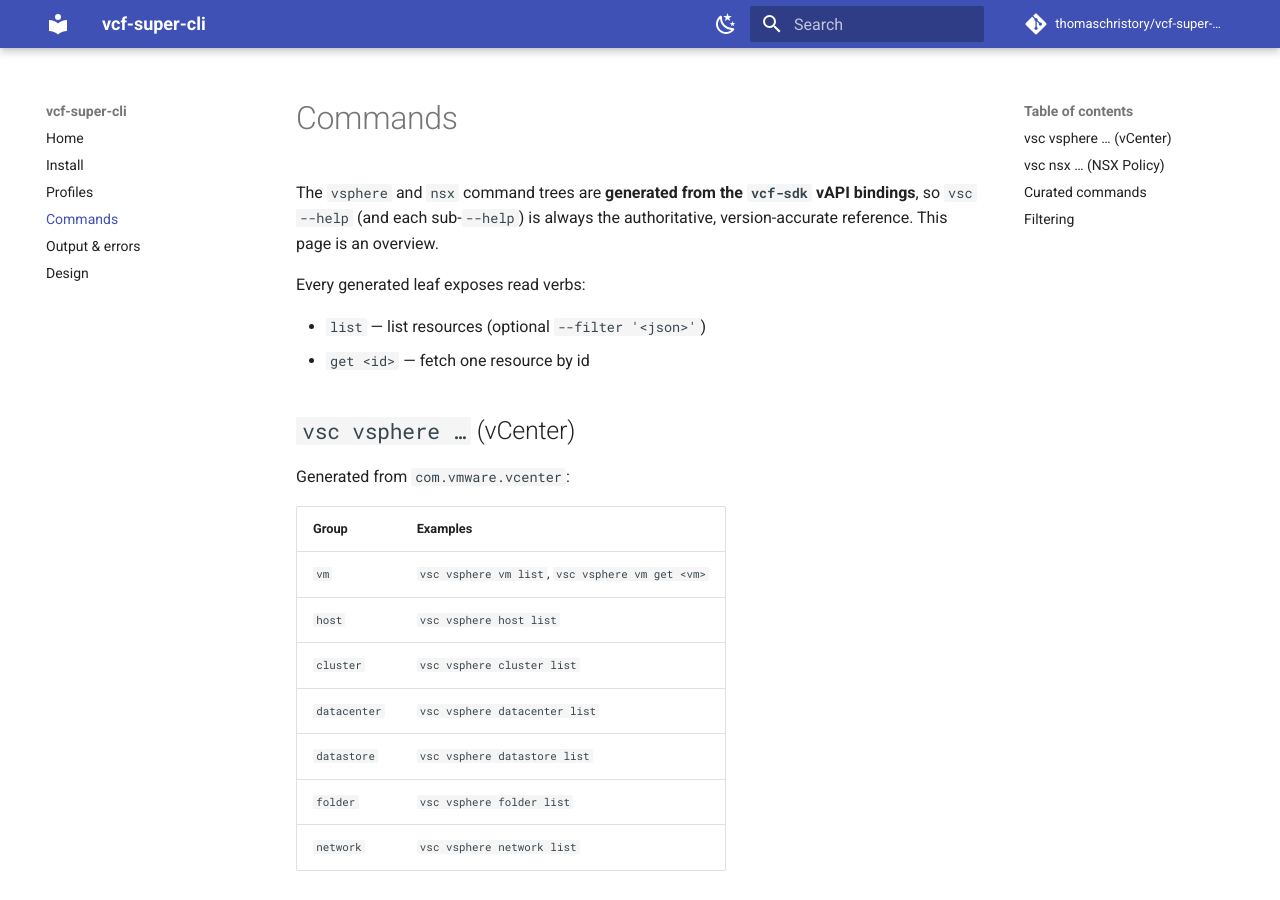
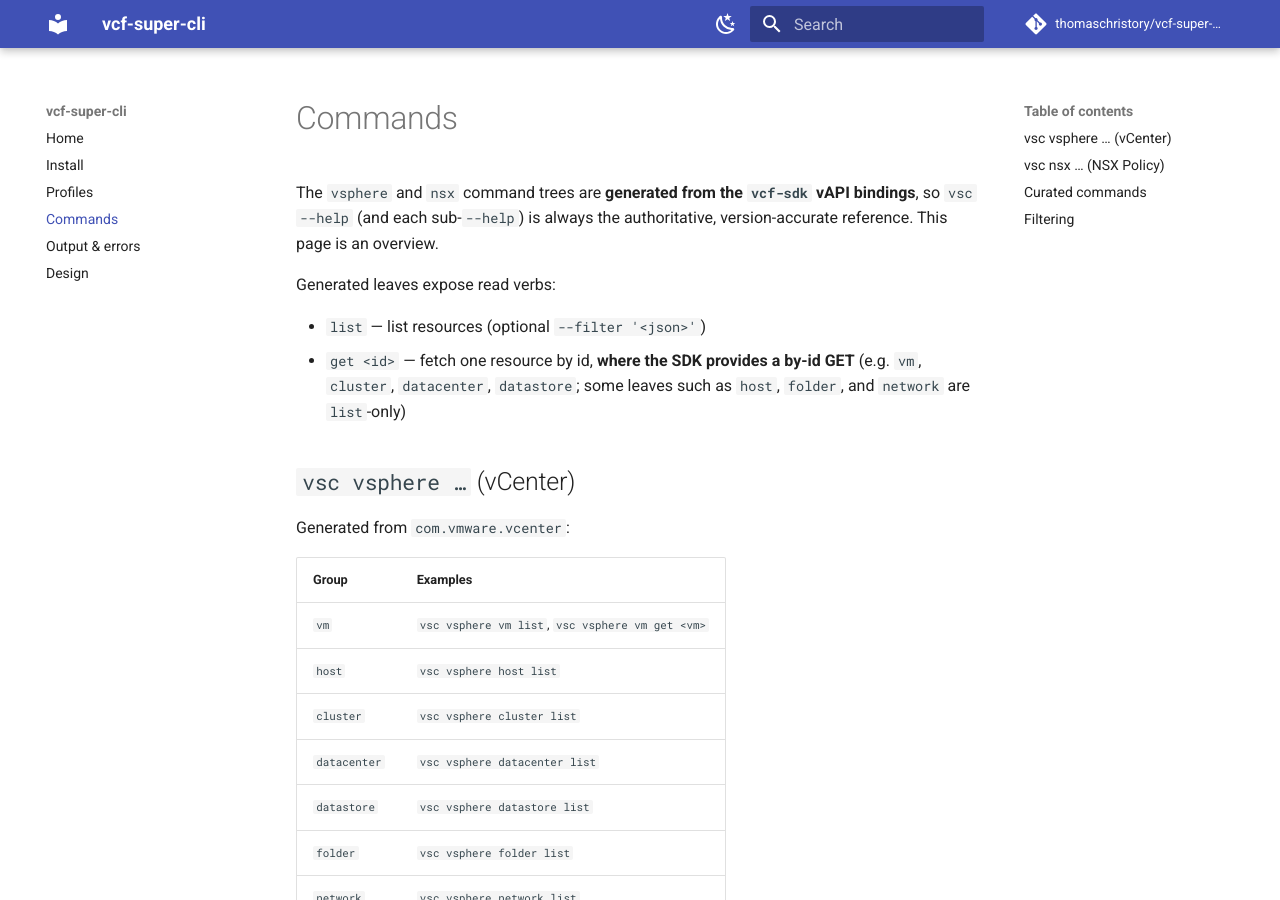
Before and after one commit to thomaschristory/vcf-super-cli, an MkDocs documentation site: the page built from docs/commands.md, in a window 1280 px wide and 900 px high. Built offline with MkDocs 1.6.1 and Material for MkDocs 9.7.7, drawn with Linux system fonts in a browser that asks for light colours; comment, search, counter and statistics services are not loaded.

Commit message:
docs: correct verb claim (host/folder/network are list-only)
Adversarial review caught docs/commands.md and SKILL.md overstating that every
leaf has both get and list; some vSphere leaves expose only list.

Co-Authored-By: Claude Opus 4.8 (1M context) <noreply@anthropic.com>

```diff
--- a/docs/commands.md
+++ b/docs/commands.md
@@ -4,10 +4,12 @@ The `vsphere` and `nsx` command trees are **generated from the `vcf-sdk` vAPI
 bindings**, so `vsc --help` (and each sub-`--help`) is always the authoritative,
 version-accurate reference. This page is an overview.
 
-Every generated leaf exposes read verbs:
+Generated leaves expose read verbs:
 
 - `list` — list resources (optional `--filter '<json>'`)
-- `get <id>` — fetch one resource by id
+- `get <id>` — fetch one resource by id, **where the SDK provides a by-id GET**
+  (e.g. `vm`, `cluster`, `datacenter`, `datastore`; some leaves such as `host`,
+  `folder`, and `network` are `list`-only)
 
 ## `vsc vsphere …` (vCenter)
 
```
Also changed, not shown: vsc/skill/assets/SKILL.md (+2 -1 lines).
